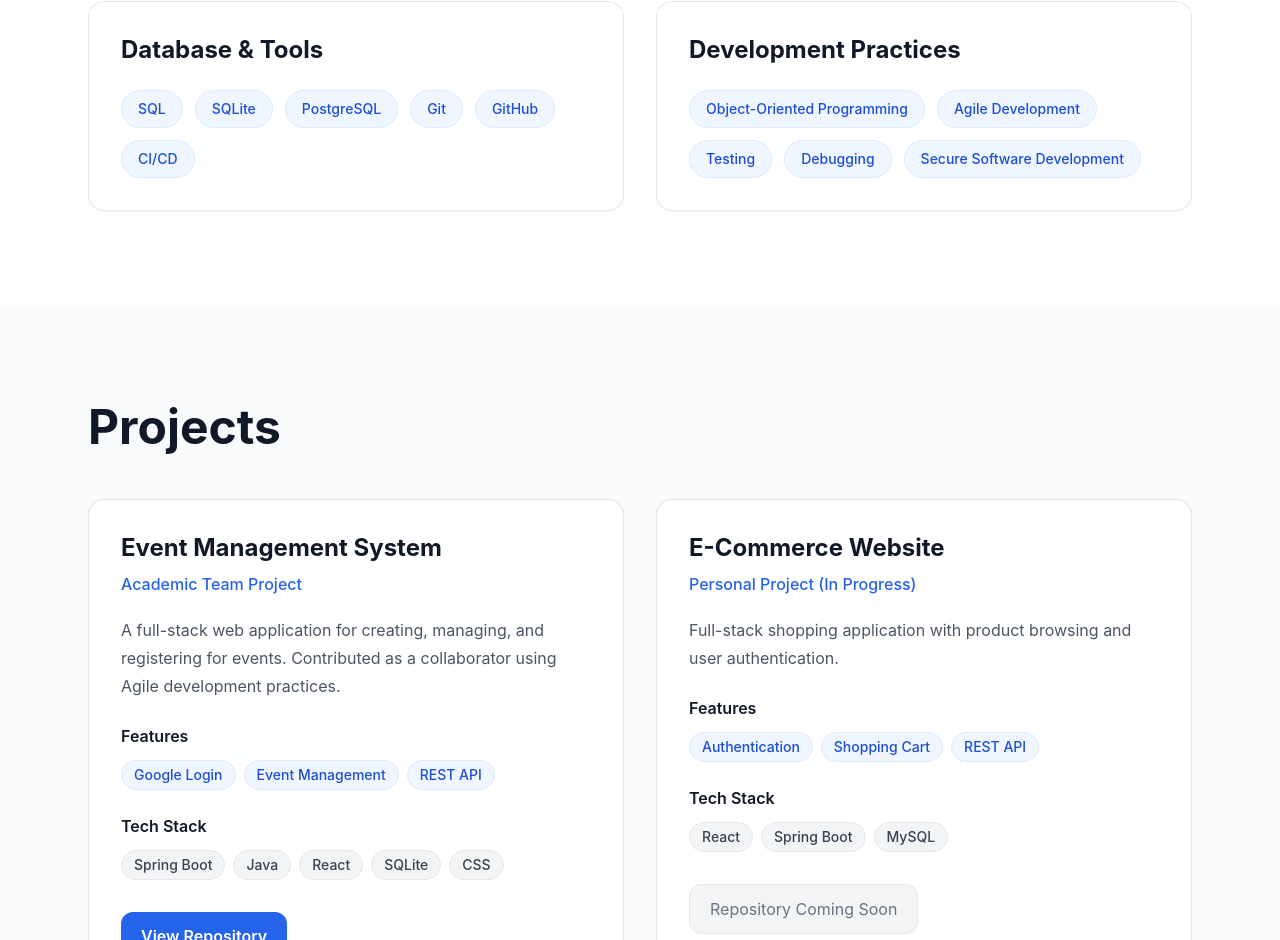
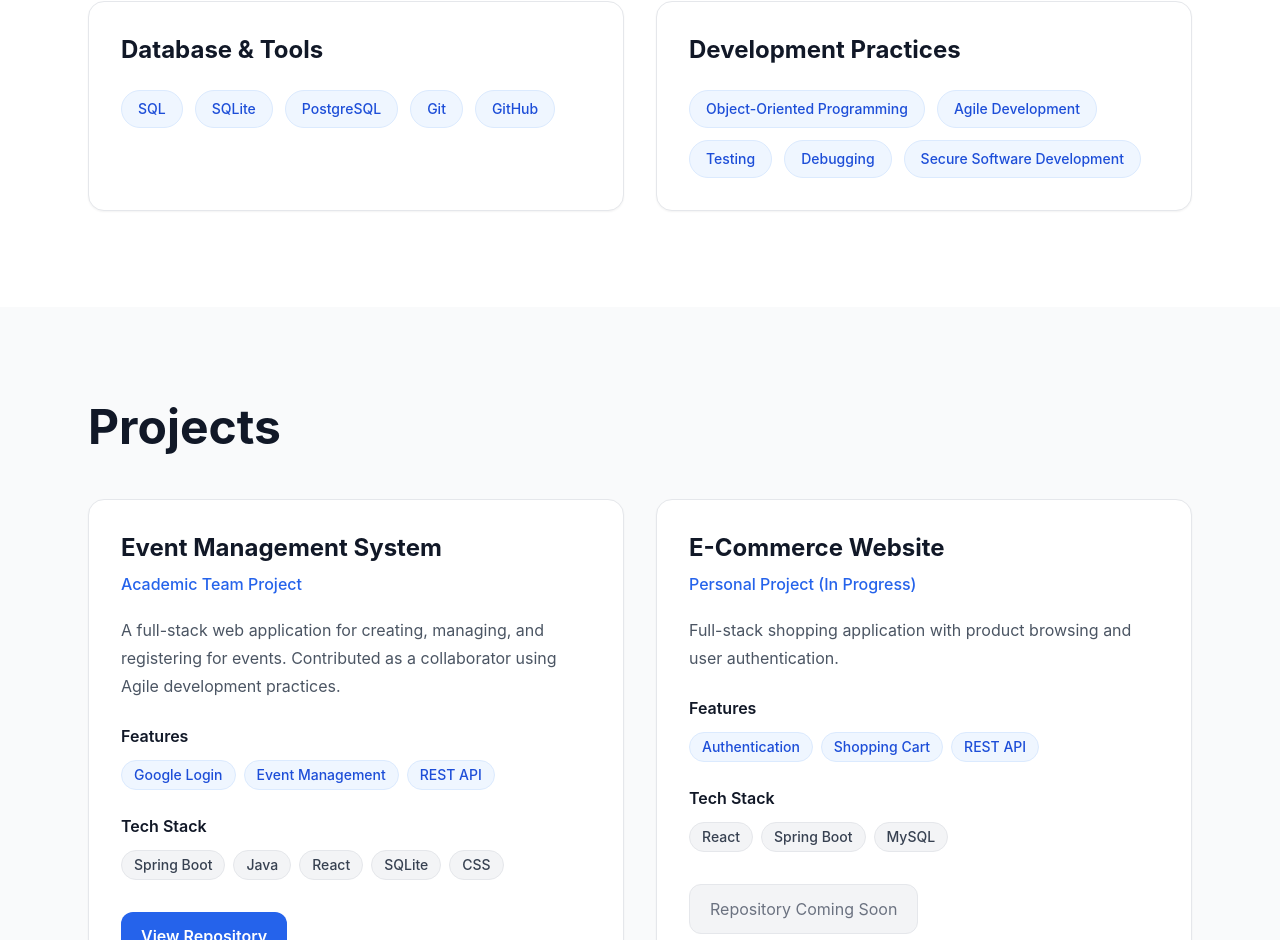
Before and after one commit to hadia55op/my-portfolio, a React (Create React App) app: page / in a window 1280 px wide. Shown: the part 3601-4541 px from the top of the page. Built offline with nearby package versions, Linux system fonts and the light colour scheme.

Commit message:
commited Skills.jsx

```diff
--- a/src/components/Skills.jsx
+++ b/src/components/Skills.jsx
@@ -37,7 +37,7 @@ function Skills() {
         "PostgreSQL",
         "Git",
         "GitHub",
-        "CI/CD"
+        //"CI/CD"
       ]
     },
 
```
